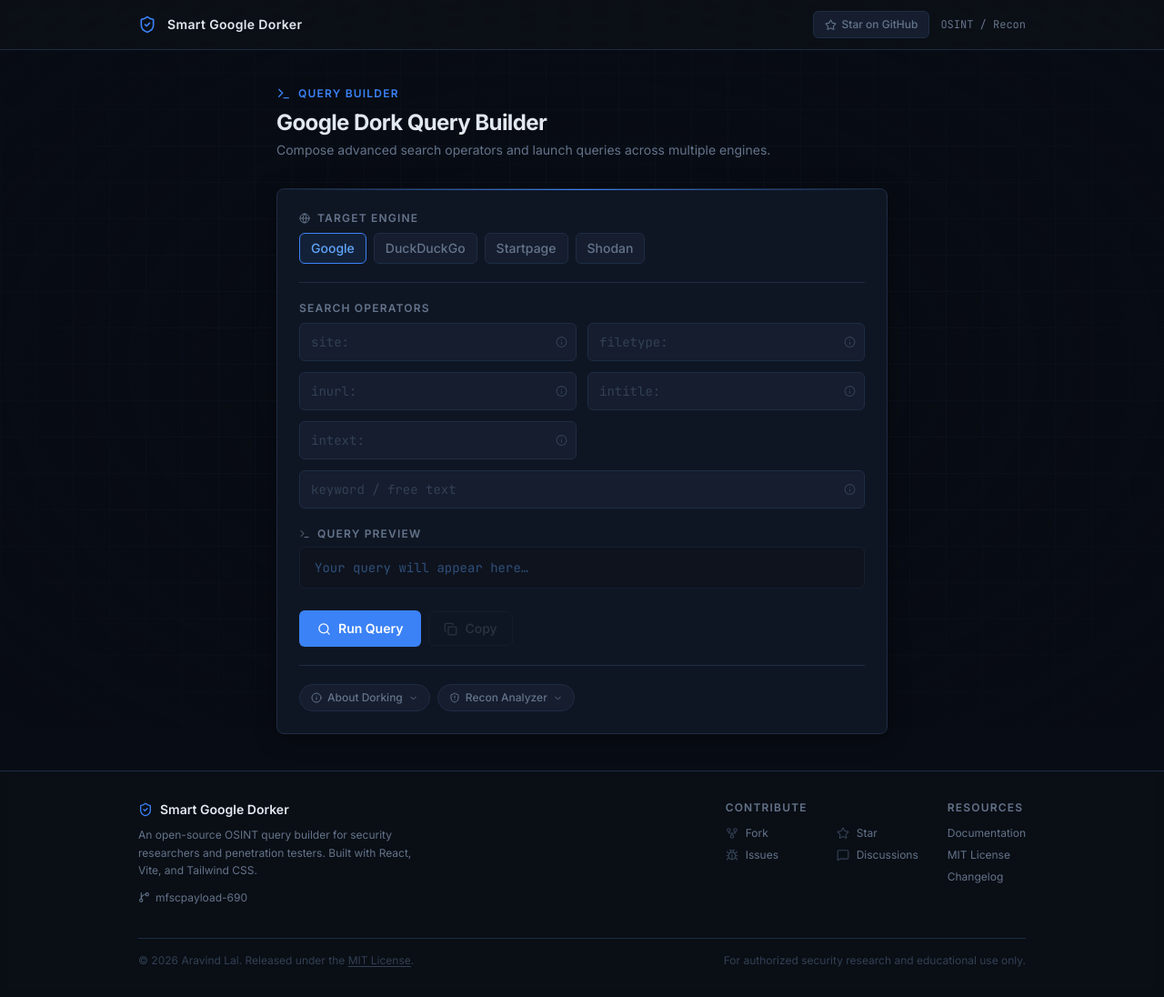
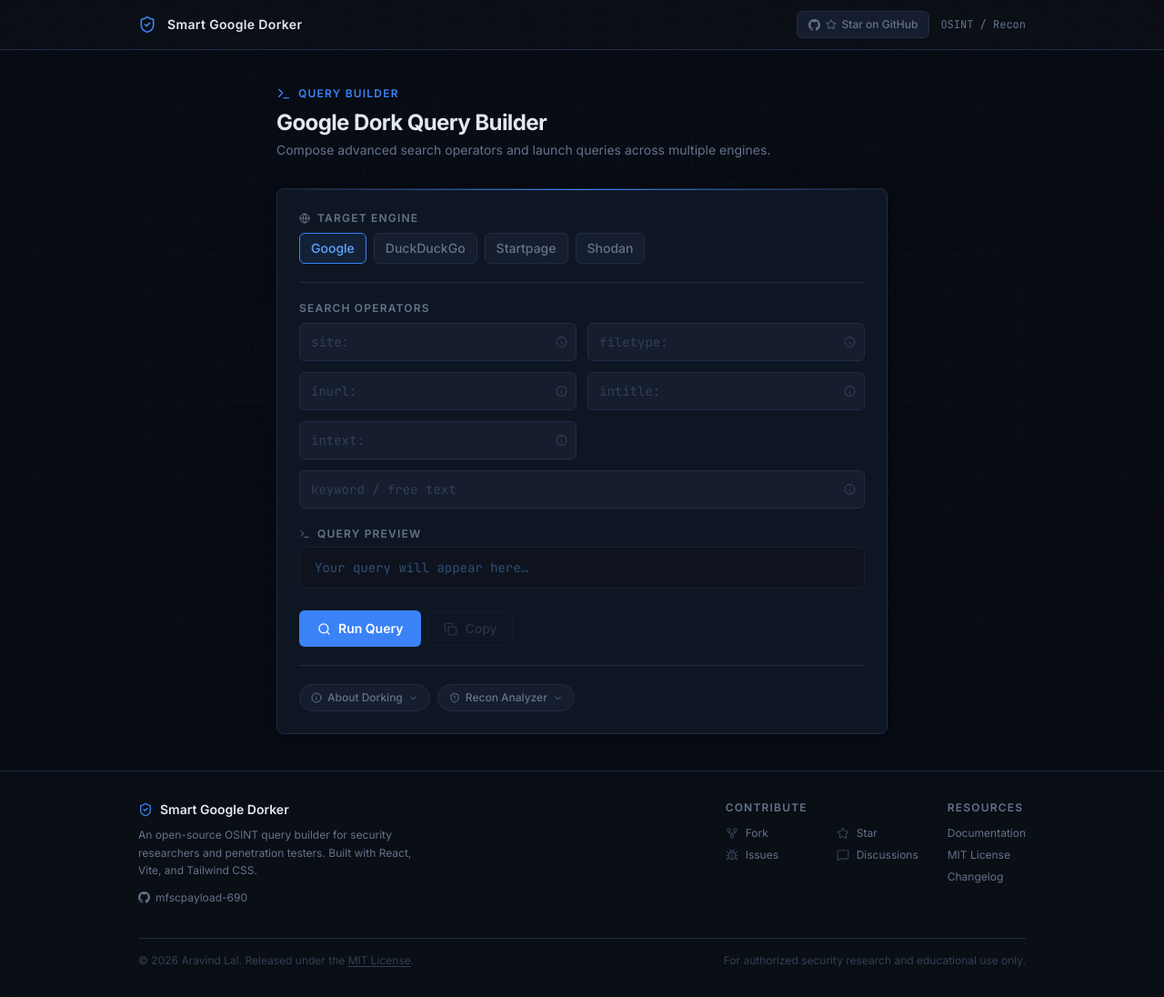
Before and after one commit to mfscpayload-690/Smart-Google-Dorker, a React (Vite) app: page / in a window 1280 px wide. Shown: the whole page at 91% size. Built offline with nearby package versions, Linux system fonts and the light colour scheme; the HTML template or start-up script is replaced by a standard one.

Commit message:
fix: replace GitBranch with proper GitHub SVG mark icon
- Add GitHubIcon component using official GitHub octocat SVG path
- Use in footer author link (replaces GitBranch)
- Use in header Star button alongside Star icon

```diff
--- a/src/App.jsx
+++ b/src/App.jsx
@@ -2,6 +2,7 @@
 import GridBackground from './components/GridBackground';
 import DorkForm from './components/DorkForm';
 import Footer from './components/Footer';
+import GitHubIcon from './components/GitHubIcon';
 
 const GITHUB_REPO = 'https://github.com/mfscpayload-690/Smart-Google-Dorker';
 
@@ -23,7 +24,8 @@
               rel="noopener noreferrer"
               className="inline-flex items-center gap-1.5 px-3 py-1.5 rounded-md border border-border-subtle bg-bg-elevated hover:border-warn/60 hover:bg-warn/5 text-text-muted hover:text-warn transition-colors text-xs font-medium group"
             >
-              <Star size={13} className="group-hover:fill-warn group-hover:text-warn transition-all" />
+              <GitHubIcon size={13} className="shrink-0" />
+              <Star size={12} className="group-hover:fill-warn group-hover:text-warn transition-all" />
               Star on GitHub
             </a>
             <span className="text-xs text-text-muted font-mono hidden sm:block">OSINT / Recon</span>
--- a/src/components/Footer.jsx
+++ b/src/components/Footer.jsx
@@ -1,5 +1,6 @@
 import React from 'react';
-import { GitBranch, GitFork, Bug, MessageSquare, Star, ExternalLink, ShieldCheck } from 'lucide-react';
+import { GitFork, Bug, MessageSquare, Star, ExternalLink, ShieldCheck } from 'lucide-react';
+import GitHubIcon from './GitHubIcon';
 
 const GITHUB_REPO = 'https://github.com/mfscpayload-690/Smart-Google-Dorker';
 const GITHUB_USER = 'https://github.com/mfscpayload-690';
@@ -55,7 +56,7 @@
               rel="noopener noreferrer"
               className="inline-flex items-center gap-1.5 mt-3 text-xs text-text-muted hover:text-accent-light transition-colors group"
             >
-              <GitBranch size={13} />
+              <GitHubIcon size={13} />
               <span>mfscpayload-690</span>
               <ExternalLink size={10} className="opacity-0 group-hover:opacity-60 transition-opacity" />
             </a>
--- /dev/null
+++ b/src/components/GitHubIcon.jsx
@@ -0,0 +1,18 @@
+import React from 'react';
+
+// Official GitHub mark SVG
+export default function GitHubIcon({ size = 16, className = '' }) {
+  return (
+    <svg
+      width={size}
+      height={size}
+      viewBox="0 0 24 24"
+      fill="currentColor"
+      className={className}
+      aria-hidden="true"
+      xmlns="http://www.w3.org/2000/svg"
+    >
+      <path d="M12 0C5.37 0 0 5.373 0 12c0 5.303 3.438 9.8 8.205 11.387.6.113.82-.258.82-.577 0-.285-.01-1.04-.015-2.04-3.338.724-4.042-1.61-4.042-1.61-.546-1.387-1.333-1.756-1.333-1.756-1.089-.745.083-.729.083-.729 1.205.084 1.839 1.237 1.839 1.237 1.07 1.834 2.807 1.304 3.492.997.107-.775.418-1.305.762-1.604-2.665-.305-5.467-1.334-5.467-5.931 0-1.311.469-2.381 1.236-3.221-.124-.303-.535-1.524.117-3.176 0 0 1.008-.322 3.301 1.23A11.509 11.509 0 0 1 12 5.803c1.02.005 2.047.138 3.006.404 2.291-1.552 3.297-1.23 3.297-1.23.653 1.653.242 2.874.118 3.176.77.84 1.235 1.911 1.235 3.221 0 4.609-2.807 5.624-5.479 5.921.43.372.823 1.102.823 2.222 0 1.606-.015 2.898-.015 3.293 0 .322.216.694.825.576C20.565 21.796 24 17.3 24 12c0-6.627-5.373-12-12-12z" />
+    </svg>
+  );
+}
```
